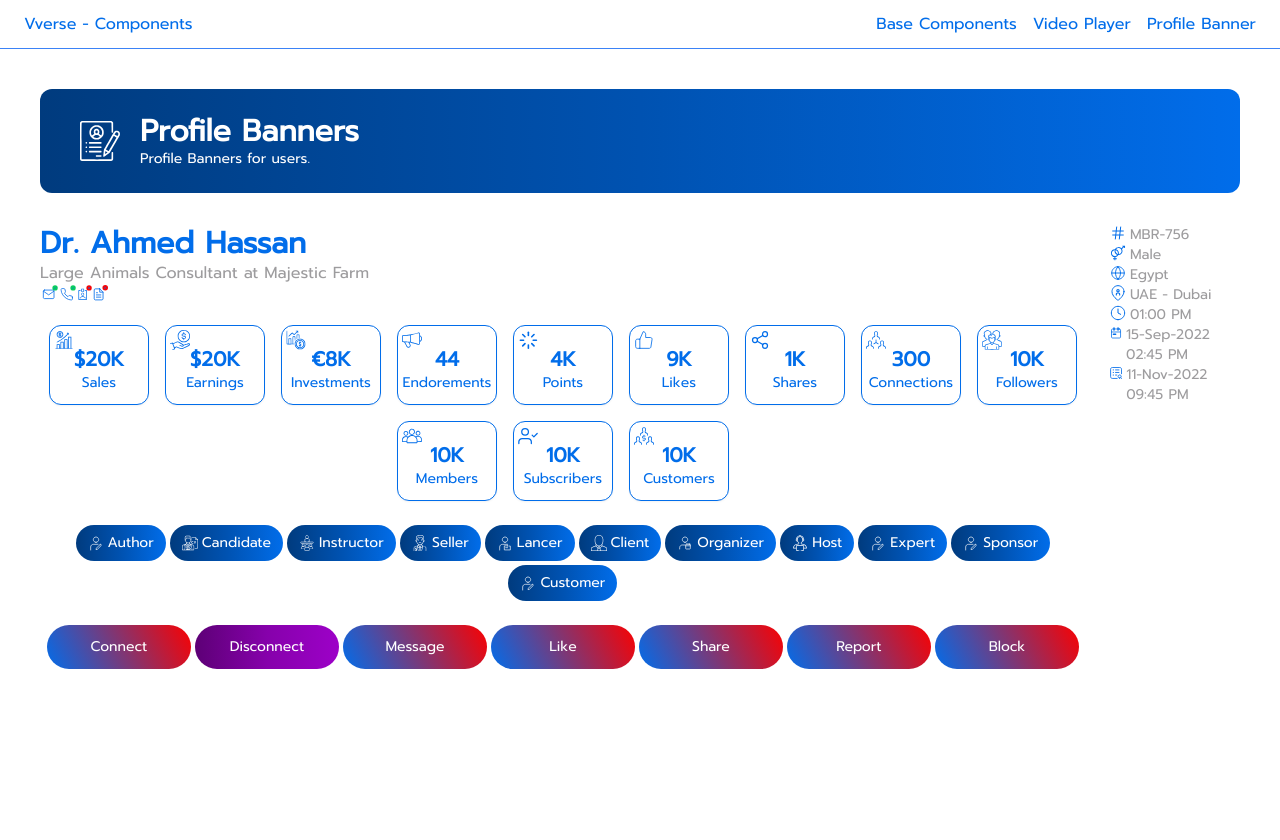
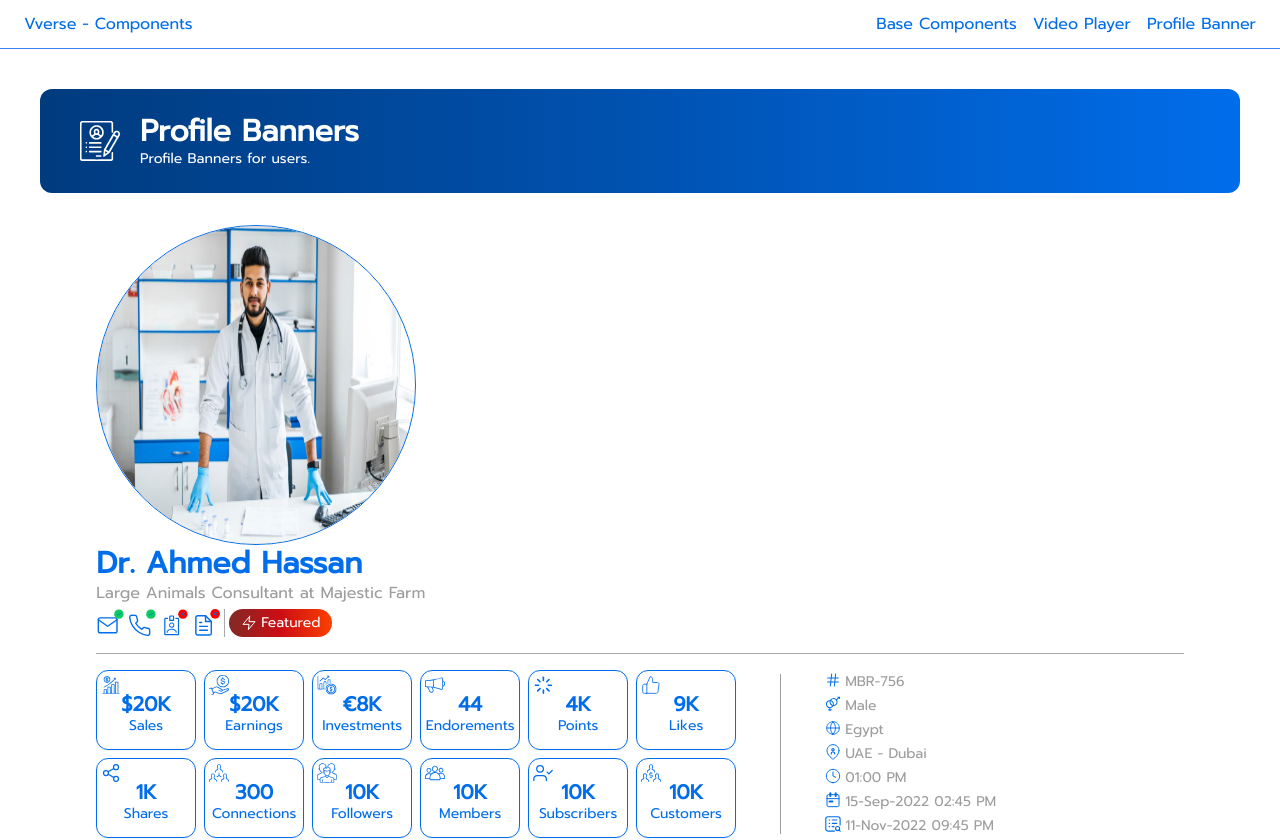
Before and after one commit to RabGH/vverse-components, a Next.js app: page /profileBanner in a window 1280 px wide. Shown: the top 840 px of the page. Before the commit the page ends 800 px from the top, so only its background shows below. Built offline with nearby package versions, Linux system fonts and the light colour scheme.

Commit message:
User Profile banner fix positions

```diff
--- a/app/globals.css
+++ b/app/globals.css
@@ -106,7 +106,7 @@ body,
     --destructive: #FA4001;
     --destructive-foreground: #FFFFFF;
 
-    --border: #959597;
+    --border: #a9a9a9;
     --input: #95959781;
     --ring: #016DEA;
 
--- a/components/data-points/v-data-points.tsx
+++ b/components/data-points/v-data-points.tsx
@@ -48,7 +48,7 @@ const VDataPoint = React.forwardRef<HTMLDivElement, VDataPointProps>(
           <Loader2 className="h-11 w-11 animate-spin" />
         ) : (
           <>
-            <p className="font-extrabold text-xl">
+            <p className="font-extrabold text-xl leading-[120%]">
               {currency}
               {formatNumber(number)}
             </p>
--- /dev/null
+++ b/components/profile-banners/user-profile/user-avatar-large.tsx
@@ -0,0 +1,15 @@
+import Image from "next/image";
+
+import { Avatar, AvatarFallback, AvatarImage } from "@/components/ui/avatar";
+import DoctorImage from "../../../public/images/DoctorImage.png";
+import DoctorImageRound from "../../../public/images/DoctorImageRound.png";
+
+export function UserAvatar() {
+  return (
+    <Avatar className="w-80 h-80 border border-primary">
+      {/* <AvatarImage src={DoctorImage} alt="User" /> */}
+      <Image src={DoctorImage} alt="User" fill className="rounded-full" />
+      <AvatarFallback>User</AvatarFallback>
+    </Avatar>
+  );
+}
--- a/components/profile-banners/user-profile/user-data-table.tsx
+++ b/components/profile-banners/user-profile/user-data-table.tsx
@@ -1,4 +1,5 @@
 import React from "react";
+import { Separator } from "@/components/ui/separator";
 
 import { VDataPoint } from "@/components/data-points/v-data-points";
 import {
@@ -15,6 +16,7 @@ import {
   IconThumbsUpBtn,
   IconUserCheck,
 } from "@/components/icons/logo-icons";
+import UserInfoBox from "./user-info-box";
 
 interface UserDataTable {
   isLoading: boolean;
@@ -22,7 +24,10 @@ interface UserDataTable {
 
 const UserDataTable = ({ isLoading }: UserDataTable) => {
   return (
-    <section className="flex flex-wrap justify-center items-center gap-4">
+    <>
+      <div className="flex flex-row gap-10 items-center justify-left">
+        <section className="flex flex-col items-center gap-2">
+          <div className="flex flex-row gap-2">
             <VDataPoint
               number={20000}
               description={"Sales"}
@@ -62,6 +67,8 @@ const UserDataTable = ({ isLoading }: UserDataTable) => {
               icon={IconThumbsUpBtn}
               isLoading={isLoading}
             />
+          </div>
+          <div className="flex flex-row gap-2">
             <VDataPoint
               number={1100}
               description={"Shares"}
@@ -98,7 +105,16 @@ const UserDataTable = ({ isLoading }: UserDataTable) => {
               icon={IconCustomers}
               isLoading={isLoading}
             />
+          </div>
         </section>
+        <div>
+          <Separator orientation="vertical" className="h-40 bg-muted mx-1" />
+        </div>
+        <section className="flex flex-row">
+          <UserInfoBox />
+        </section>
+      </div>
+    </>
   );
 };
 
--- a/components/profile-banners/user-profile/user-info-box.tsx
+++ b/components/profile-banners/user-profile/user-info-box.tsx
@@ -12,7 +12,7 @@ import React from "react";
 const UserInfoBox = () => {
   return (
     <aside className="flex flex-col justify-left items-left">
-      <ul>
+      <ul className="space-y-1">
         <li>
           <p className="text-sm text-muted flex flex-row gap-1">
             <IconHashTag className="w-4 h-4 text-primary" />
--- a/components/profile-banners/user-profile/user-interact.tsx
+++ b/components/profile-banners/user-profile/user-interact.tsx
@@ -4,7 +4,7 @@ import { Button } from "@/components/ui/button";
 
 const UserInteraction = () => {
   return (
-    <div className="flex-1 flex flex-wrap justify-center items-center mt-4 gap-1">
+    <div className="flex-1 flex flex-wrap justify-center items-center gap-1">
       <Button variant="bannerBlueRed" size="banner">
         Connect
       </Button>
--- a/components/profile-banners/user-profile/user-profile-banner.tsx
+++ b/components/profile-banners/user-profile/user-profile-banner.tsx
@@ -2,24 +2,27 @@ import React from "react";
 import UserNav from "@/components/profile-banners/user-profile/user-nav";
 import UserInteraction from "@/components/profile-banners/user-profile/user-interact";
 import UserDataTable from "./user-data-table";
-import UserInfoBox from "./user-info-box";
 import UserTitleBox from "./user-title-box";
+import { Separator } from "@/components/ui/separator";
+import { UserAvatar } from "./user-avatar-large";
 
 const UserProfileBanner = () => {
   return (
-    <>
-      <div className="flex space-between justify-center gap-6">
-        <div className="space-y-6">
+    <div className="flex flex-row justify-center gap-4">
+      <div className="flex flex-col gap-4">
+        <div className="space-y-4">
           <UserTitleBox />
+          <Separator />
           <UserDataTable isLoading={false} />
+          <Separator />
+        </div>
+        <div className="flex flex-col gap-4 justify-center items-center">
           <UserNav />
+          <Separator />
           <UserInteraction />
         </div>
-        <div>
-          <UserInfoBox />
-        </div>
       </div>
-    </>
+    </div>
   );
 };
 
--- a/components/profile-banners/user-profile/user-title-box.tsx
+++ b/components/profile-banners/user-profile/user-title-box.tsx
@@ -1,23 +1,36 @@
+import { Separator } from "@/components/ui/separator";
+
 import {
   IconEmailVerified,
   IconPhoneVerified,
   IconUnverifiedAgreement,
   IconUnverifiedID,
+  IconZap,
 } from "@/components/icons/logo-icons";
-import React from "react";
+import { Button } from "@/components/ui/button";
+import { UserAvatar } from "./user-avatar-large";
 
 const UserTitleBox = () => {
   return (
     <div>
+      <UserAvatar />
       <h2 className="font-extrabold text-3xl">Dr. Ahmed Hassan</h2>
       <p className="text-muted text-base">
         Large Animals Consultant at Majestic Farm
       </p>
-      <div className="flex flex-row">
-        <IconEmailVerified className="w-5 h-4 text-primary" />
-        <IconPhoneVerified className="w-4 h-4 text-primary" />
-        <IconUnverifiedID className="w-4 h-4 text-primary" />
-        <IconUnverifiedAgreement className="w-4 h-4 text-primary" />
+      <div className="flex flex-row gap-1 mt-1">
+        <IconEmailVerified className="w-7 h-7 text-primary" />
+        <IconPhoneVerified className="w-7 h-7 text-primary" />
+        <IconUnverifiedID className="w-7 h-7 text-primary" />
+        <IconUnverifiedAgreement className="w-7 h-7 text-primary" />
+        <Separator orientation="vertical" className="h-7" />
+        <Button
+          variant="bannerRed"
+          size="featured"
+          icon={<IconZap className="w-4 h-4" />}
+        >
+          Featured
+        </Button>
       </div>
     </div>
   );
--- a/components/ui/button.tsx
+++ b/components/ui/button.tsx
@@ -27,6 +27,7 @@ const buttonVariants = cva(
         blueRedSlash: "vBlueRedSlash",
         blueRedStraight: "vBlueRedStraight",
         bannerBlue: "vBlue text-primary-foreground p-2",
+        bannerRed: "vRed text-primary-foreground p-2",
         bannerBlueRed: "vBlueRedSlash text-primary-foreground p-2",
         userPurple: "vPurple text-primary-foreground p-2",
       },
@@ -35,7 +36,8 @@ const buttonVariants = cva(
         sm: "h-9 px-3",
         lg: "h-11 px-8",
         icon: "h-10 w-10",
-        banner: "h-11 px-8 w-36"
+        banner: "h-11 px-8 w-36",
+        featured: "h-7 px-3",
       },
     },
     defaultVariants: {
```
Also changed, not shown: components/ui/sheet.tsx (+25 -25 lines), public/images/DoctorImage.png (added), public/images/DoctorImageRound.png (added). Lines whose indentation alone changed are shown as unchanged.
